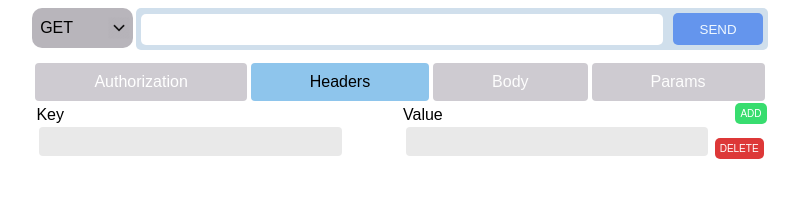
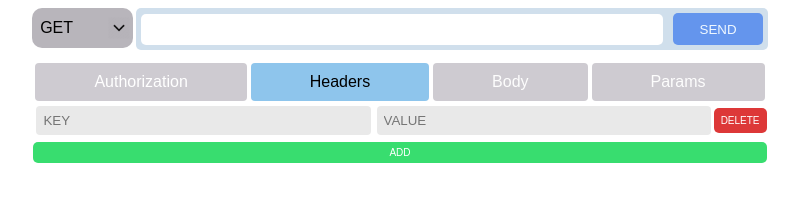
Before and after one commit to MalayP98/postman-frontend, a plain HTML site: page index.html in a window 1280 px wide. Both pictures are taken after a click on the element "Headers". Shown: the whole page, without its empty margins (240-1039 px from the left). Drawn offline with Linux system fonts and the light colour scheme.

Commit message:
row addition working

```diff
--- a/index.html
+++ b/index.html
@@ -74,16 +74,14 @@
                 </div>
             </div>
             <div id="headers">
-                <div class="keys">
-                    <div>Key</div>
-                    <input class="apikey-inp" type="text">
+                <div id="table">
+                    <div id="header">
+                        <input placeholder="KEY" class="apikey-inp" type="text">
+                        <input placeholder="VALUE" class="apikey-inp" type="text">
+                        <div class="delete-row">DELETE</div>
+                    </div>
                 </div>
-                <div class="values">
-                    <div>Value</div>
-                    <input class="apikey-inp" type="text">
-                    <div class="delete-row">DELETE</div>
-                </div>
-                <div class="add-row">ADD</div>
+                <div onclick="addRow()" class="add-row">ADD</div>
             </div>
             <div id="body"></div>
             <div id="params"></div>
--- a/index.js
+++ b/index.js
@@ -66,3 +66,23 @@ function selectAuthType(idx) {
     activeAuthType(authTypes[currentAuthType]);
     document.getElementsByClassName(authTypeList[currentAuthType])[0].style.display = "flex";
 }
+
+function addRow() {
+    // var child = document.createElement("div")
+    // child.id = "header";
+    // var inp = document.createElement("input");
+    // inp.className = "apikey-inp";
+    // inp.type = "text";
+    // var deleteRow = document.createElement("div");
+    // deleteRow.className = "delete-row";
+    // child.appendChild(inp).appendChild(inp).appendChild(deleteRow);
+    // console.log(child);
+    // document.getElementById("headers").appendChild(child);
+    document.getElementById("table").innerHTML += `
+                <div id="header">
+                    <input placeholder="KEY" class="apikey-inp" type="text">
+                    <input placeholder="VALUE" class="apikey-inp" type="text">
+                    <div class="delete-row">DELETE</div>
+                </div>
+    `;
+}
--- a/style.css
+++ b/style.css
@@ -130,37 +130,48 @@ body{
 
 #headers{
     position: relative;
-    display: flex;
-    flex-direction: row;
-    justify-content: space-between;
+    max-height: 200px;
+    display: none;
+    flex-direction: column;
+    justify-content: center;
+    align-content: center;
 }
 
-.keys, .values{
-    margin: 3px;
-    position: relative;
-    flex-grow: 1;
+#table{
+    overflow-y: auto;
+    width: 100%;
+    margin: 0;
 }
 
+#header{
+    position: relative;
+    display: flex;
+    flex-grow: 1;
+    justify-content: space-around;
+    align-items: center;
+}
+
+
 .add-row{
-    position: absolute;
-    top: 0;
-    right: 0;
     background-color: rgb(56, 221, 111);
     font-size: x-small;
+    flex: 1;
     padding: 5px;
+    margin-top: 4px;
+    text-align: center;
     border-radius: 5px;
     color: white;
     cursor: pointer;
 }
 
 .delete-row{
-    position: absolute;
-    bottom: 0;
+    position: relative;
+    bottom: 13%;
     right: 0;
     background-color: rgb(221, 56, 56);
     font-size: x-small;
     text-align: center;
-    padding: 5px;
+    padding: 7px;
     border-radius: 5px;
     color: white;
     cursor: pointer;
```
